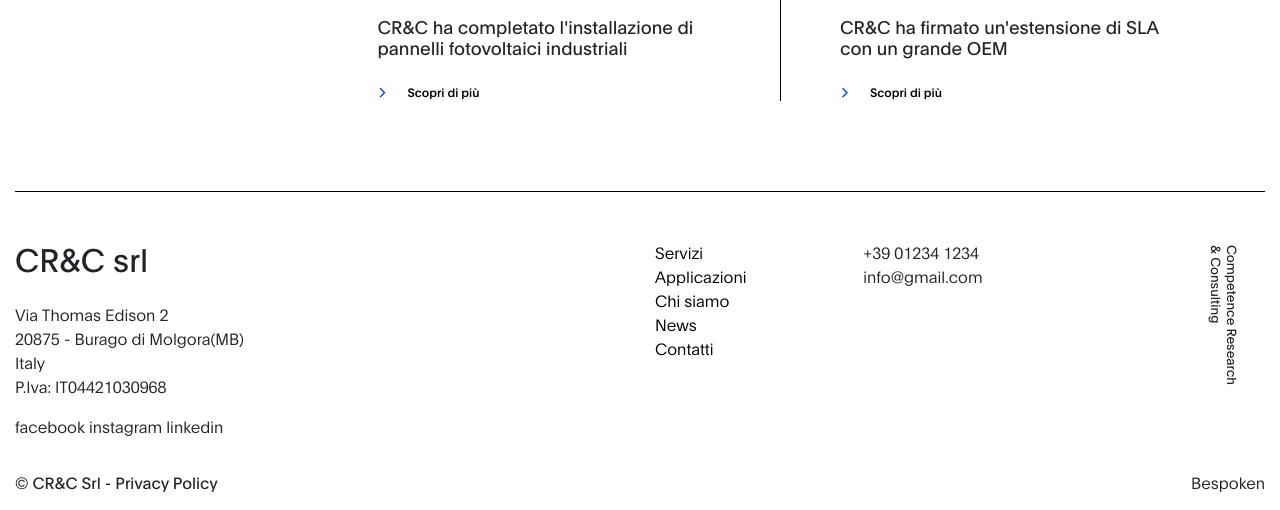
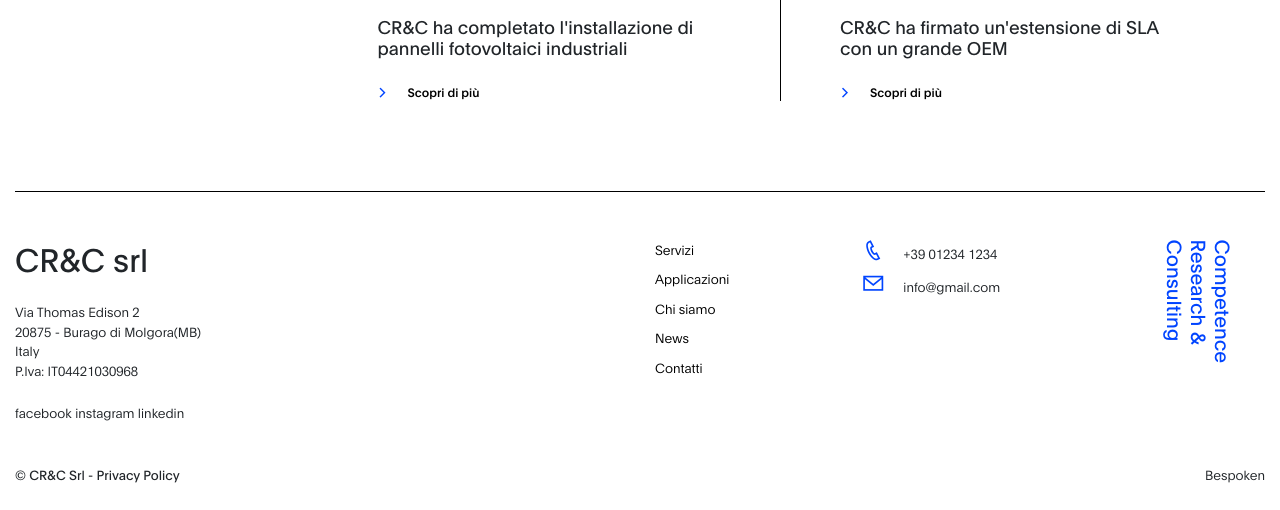
Before and after one commit to pierodg/sito-crc, a PHP site: page / in a window 1280 px wide. Shown: the part 4030-4540 px from the top of the page. After the commit the page ends 4513 px from the top, so only its background shows below. Run offline with PHP 8.4, Linux system fonts and the light colour scheme; some web fonts are replaced.

Commit message:
update footer

```diff
--- a/css/style.css
+++ b/css/style.css
@@ -64,12 +64,15 @@
     content: "\e901";
 }
 .icon-play:before {
+    font-size: 20px;
     content: "\e902";
 }
 .icon-phone:before {
+    font-size: 20px;
     content: "\e903";
 }
 .icon-email:before {
+    font-size: 20px;
     content: "\e904";
 }
 .h1, .h2, .h3, .h4, .h5, .h6, h1, h2, h3, h4, h5, h6 {
@@ -235,6 +238,8 @@ a:hover {
     -ms-transform: rotate(90deg);
     -o-transform: rotate(90deg);
     padding-left:15px;
+    font-size: 20px;
+    color:#0044ff;
 }
 .social-bar {
     padding:0px;
@@ -310,3 +315,11 @@ h5 {
 .swiper-pagination-progressbar .swiper-pagination-progressbar-fill {
     background:#fff;
 }
+
+footer {
+    font-size: 13px;
+
+}
+footer li {
+    padding-bottom: 10px;
+}
--- a/index.html
+++ b/index.html
@@ -226,8 +226,8 @@
                 </div>
                 <div class="col-2">
                     <ul class="navbar-nav">
-                        <li>+39 01234 1234</li>
-                        <li>info@gmail.com</li>
+                        <li><i class="icon-phone"></i>+39 01234 1234</li>
+                        <li><i class="icon-email"></i>info@gmail.com</li>
                     </ul>
                 </div>
                 <div class="col-2 d-flex">
```
